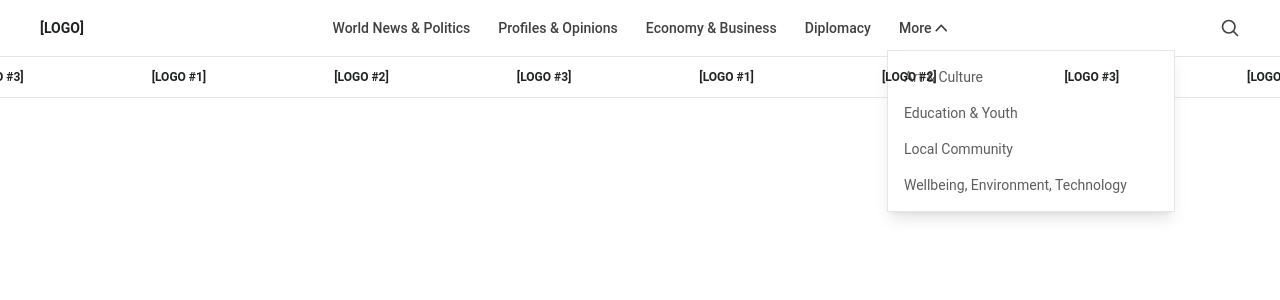
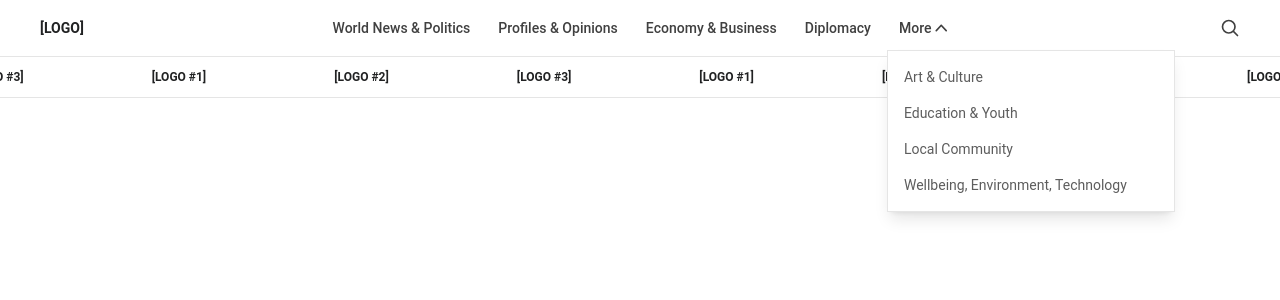
Before and after one commit to huuaho/umg-headless, a Next.js app: page / in a window 1280 px wide. Both pictures are taken after a click on the button "More". Shown: the top 300 px of the page. Built offline with nearby package versions, Linux system fonts and the light colour scheme.

Commit message:
fixed z-index issue

```diff
--- a/components/Header.tsx
+++ b/components/Header.tsx
@@ -226,7 +226,7 @@ export default function Header() {
                 </button>
 
                 {moreOpen && (
-                  <div className="absolute top-full left-0 mt-1 w-72 bg-white border border-[#e5e5e5] shadow-lg py-2">
+                  <div className="absolute top-full left-0 mt-1 w-72 bg-white border border-[#e5e5e5] shadow-lg py-2 z-50">
                     {/* Diplomacy - only in dropdown below lg */}
                     <Link
                       href={`/category/${lgOnlyCategory.slug}`}
```
